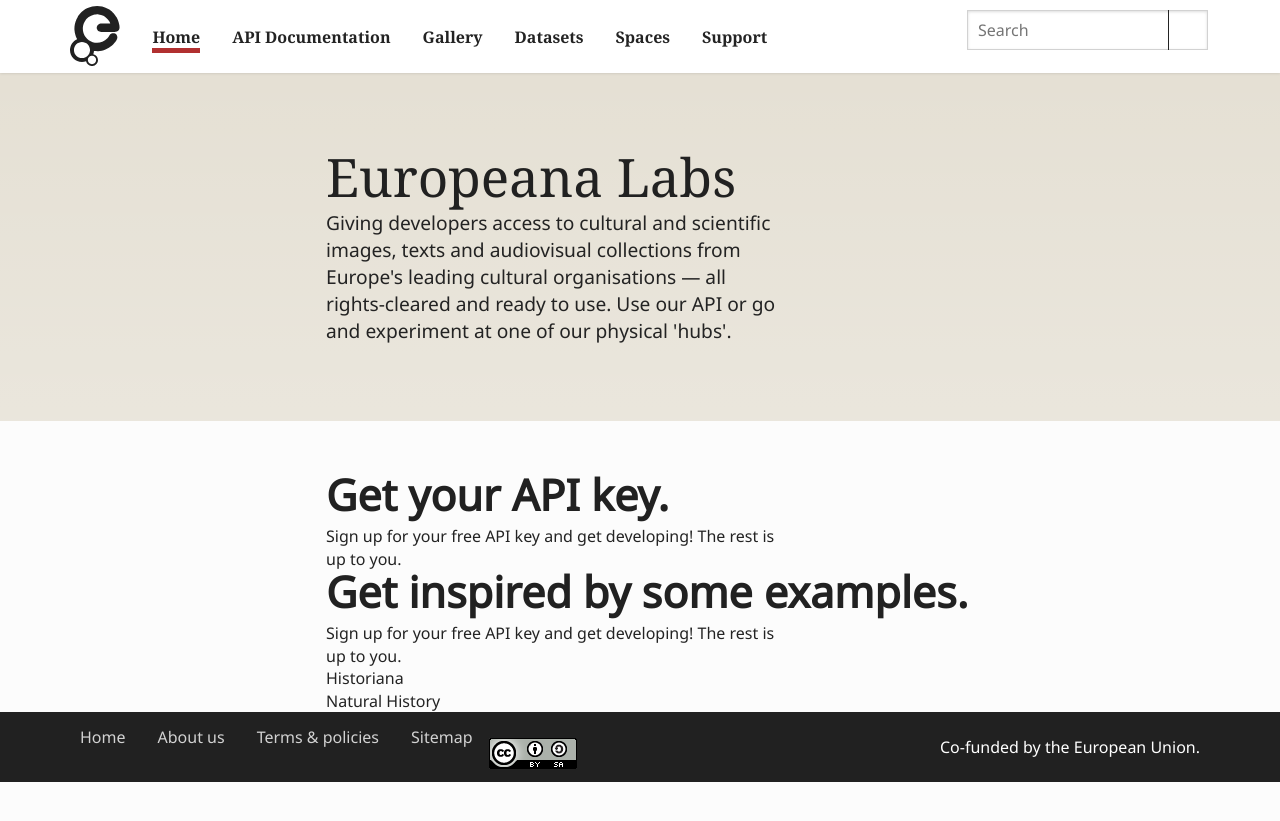
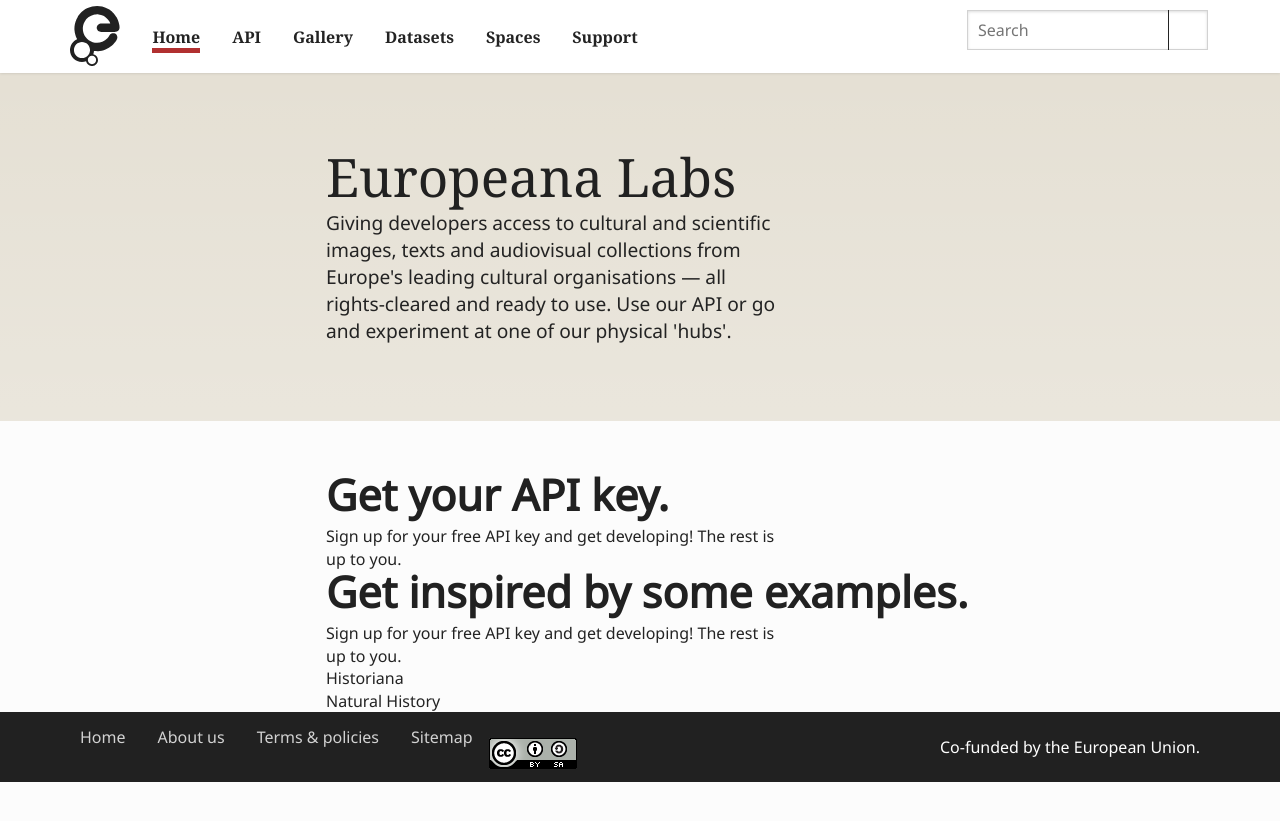
Before and after one commit to europeana/Labs, a Jekyll site: the page built from index.html, in a window 1280 px wide. Shown: the top 821 px of the page. Built offline with Jekyll 4.4.1, drawn with Linux system fonts in a browser that asks for light colours; some web fonts are replaced; Markdown is read by kramdown in place of the engine named in the settings; the list of posts is cut into pages by our own code.

```diff
--- a/_includes/header.html
+++ b/_includes/header.html
@@ -18,7 +18,7 @@
         </form>	<nav id="nav" class="nav">
             <ul>
                 <li><a href="{{site.baseurl}}/" class="current">Home</a></li>
-                <li><a href="{{site.baseurl}}/apis">API Documentation</a></li>
+                <li><a href="{{site.baseurl}}/api">API</a></li>
                 <li><a href="{{site.baseurl}}/gallery">Gallery</a></li>
                 <li><a href="{{site.baseurl}}/data">Datasets</a></li>
                 <li><a href="{{site.baseurl}}/spaces">Spaces</a></li>
```
